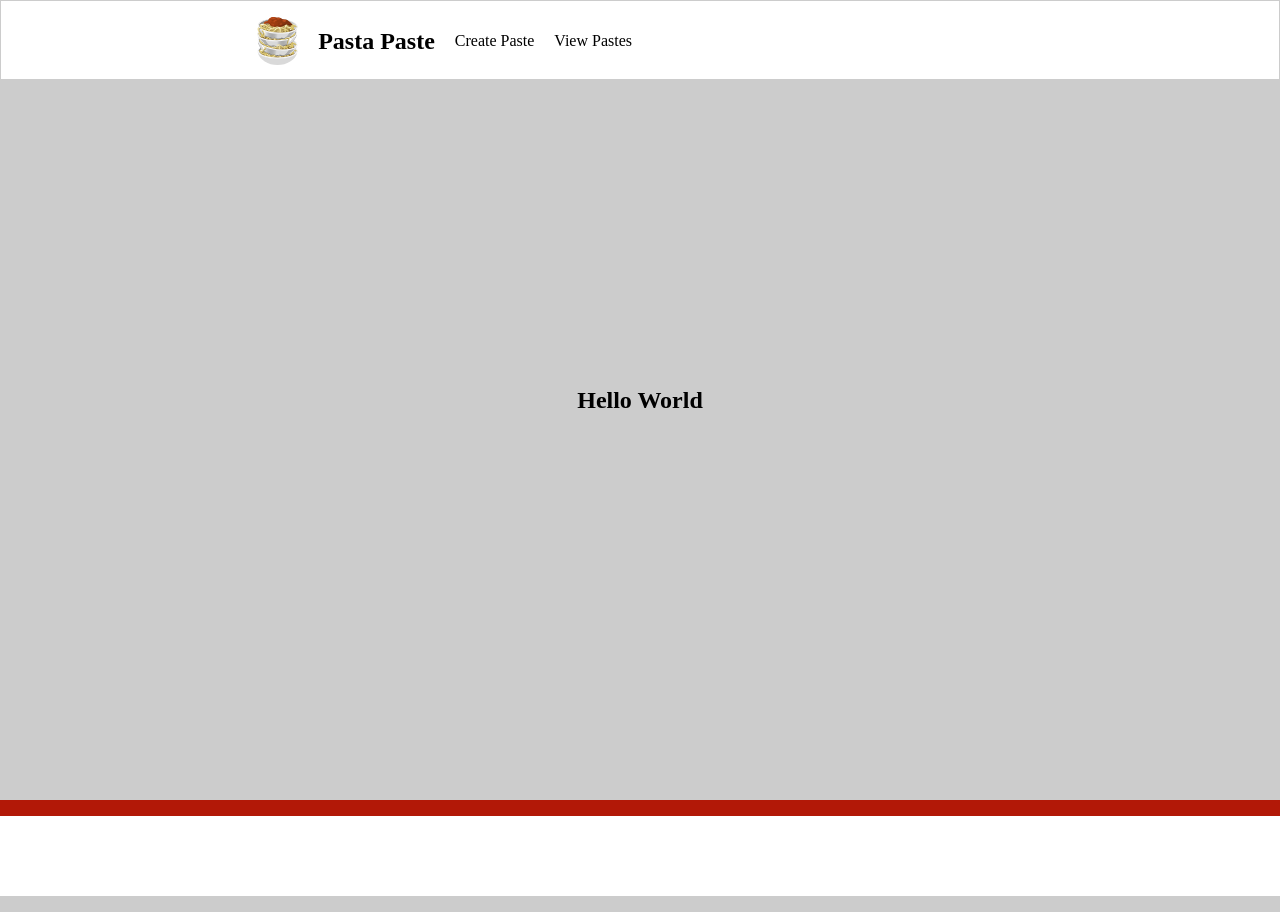
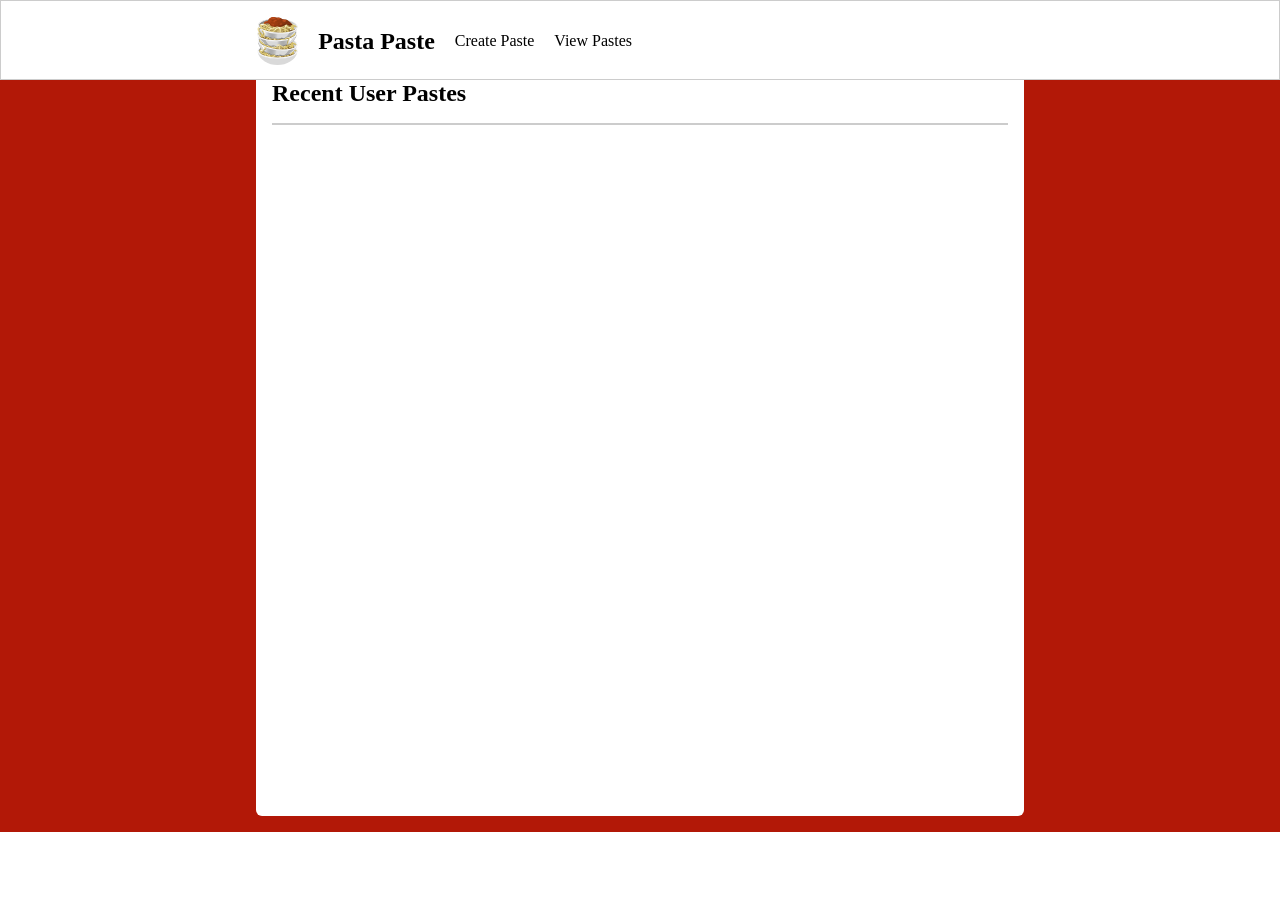
Before and after one commit to LoganHodgins/Pasta-Paste, a Django app: page / in a window 1280 px wide. Run offline with Django 4.2, Linux system fonts and the light colour scheme.

Commit message:
added recent post view

```diff
--- a/user_paste/models.py
+++ b/user_paste/models.py
@@ -23,7 +23,7 @@ class Post(models.Model):
 
     post_title = models.CharField(max_length=50)
     post_author = models.ForeignKey(User, on_delete=models.CASCADE, null=True)
-    post_content = models.TextField(max_length=500)
+    post_content = models.TextField(max_length=4096)
     post_description = models.CharField(max_length=50)
     post_category = models.CharField(max_length=14, choices=Category.choices, default=Category.PLAIN_TEXT)
     post_type = models.CharField(max_length=14, choices=Type.choices, default=Type.NOTES)
--- a/user_paste/static/user_paste/index.css
+++ b/user_paste/static/user_paste/index.css
@@ -1,14 +1,36 @@
-div {
-    position: relative;
-    z-index: -999;
+main {
+    background-color: #fff;
+    width: 60%;
     height: 100vh;
-    width: 100%;
-    background-color: #ccc;
+    margin: auto;
+    border-radius: 6px;
 }
 
-h2 {
-    position: absolute;
-    top: 50%;
-    left: 50%;
-    transform: translate(-50%, -50%);
+.paste-list {
+    margin: 1rem;
+    padding-top: 4rem;
 }
+
+.paste-card {
+    border: 1px solid #ccc;
+    border-radius: 6px;
+    padding: 1rem;
+    margin: 1rem;
+}
+
+.paste-card-header {
+    display: flex;
+    justify-content: space-between;
+    margin: 0.5rem 0;
+}
+
+.paste-card-footer {
+    display: flex;
+    justify-content: space-between;
+}
+
+.paste-card-cat-type {
+    background: green;
+    border-radius: 6px;
+    padding: 0.3rem;
+}
--- a/user_paste/static/user_paste/user_paste.css
+++ b/user_paste/static/user_paste/user_paste.css
@@ -4,7 +4,7 @@ main {
     margin: auto;
     padding: 0.5rem;
     height: 100vh;
-    border-radius: 1%;
+    border-radius: 6px;
 }
 
 .paste-area {
--- a/user_paste/templates/user_paste/index.html
+++ b/user_paste/templates/user_paste/index.html
@@ -3,6 +3,7 @@
 
 {% block css_files %}
 <link rel="stylesheet" href='{% static "user_paste/index.css" %}'>
+<link rel="stylesheet" href='{% static "user_paste/main.css" %}'>
 <link rel="stylesheet" href='{% static "user_paste/includes/header.css" %}'>
 <link rel="stylesheet" href='{% static "user_paste/includes/footer.css" %}'>
 {% endblock %}
@@ -13,8 +14,25 @@ Pasta Paste
 
 {% block content %}
 {% include "user_paste/includes/header.html" %}
-<div>
-    <h2>Hello World</h2>
-</div>
+<main>
+    <div class="paste-list">
+        <h2>Recent User Pastes</h2>
+        <div class="hr-line"></div>
+        <ul>
+            {% for post in pastes %}
+                <div class="paste-card">
+                    <div class="paste-card-header">
+                        <p>{{ post.post_title }} created by: {{ post.post_author.user_name }}</p>
+                        <p><span class="paste-card-cat-type">{{ post.post_category }}</span> <span class="paste-card-cat-type">{{ post.post_type }}</span></p>
+                    </div>
+                    <div class="paste-card-footer">
+                        <p>{{ post.post_description }}</p>
+                        <p>Created On: {{post.post_created_date|date:"M d, Y" }} at {{post.post_created_date|date:"h:i A" }}</p>
+                    </div>
+                </div>
+            {% endfor %}
+        </ul>
+    </div>
+</main>
 {% include "user_paste/includes/footer.html" %}
 {% endblock %}
--- a/user_paste/views.py
+++ b/user_paste/views.py
@@ -33,3 +33,5 @@ class UserPaste(View):
 class StartingPageView(ListView):
     template_name = 'user_paste/index.html'
     model = Post
+    ordering = ['-post_created_date']
+    context_object_name = 'pastes'
```
Also changed, not shown: README.md.
